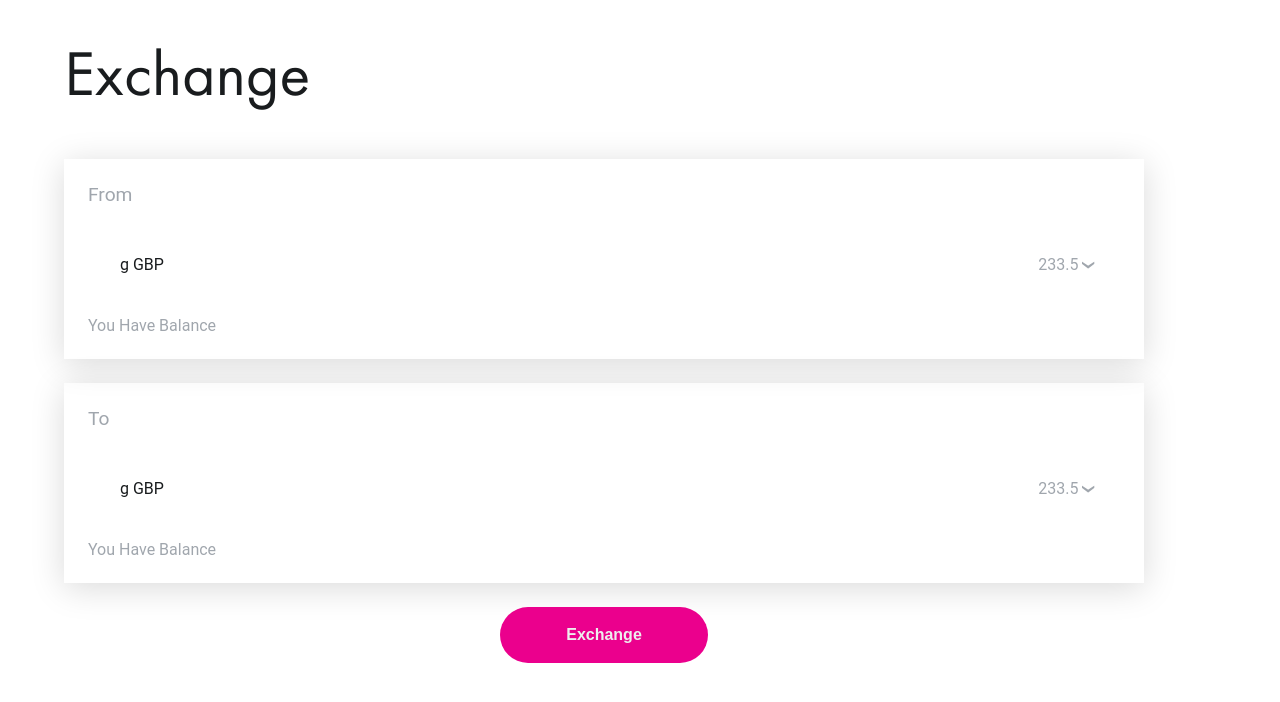
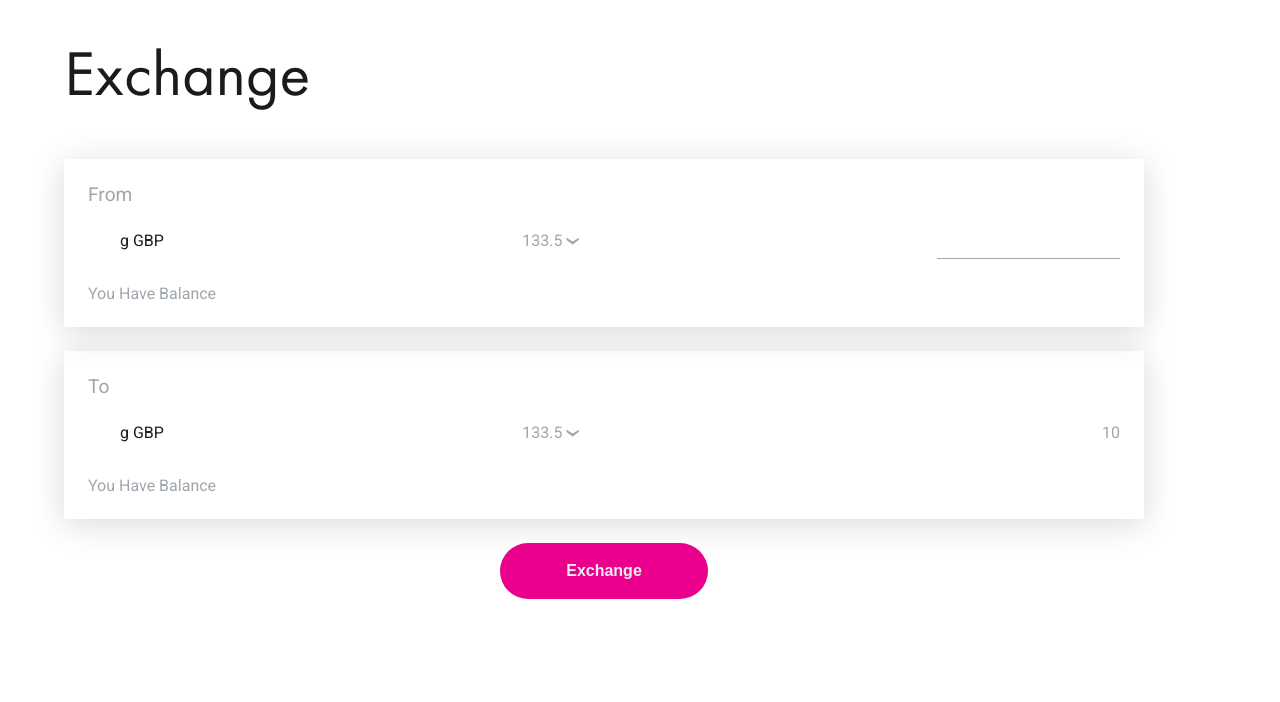
Before and after one commit to titovmx/exchange-widget, a React (Create React App) app: page / in a window 1280 px wide. Shown: the top 702 px of the page. Built offline with nearby package versions, Linux system fonts and the light colour scheme.

Commit message:
add input component, style improvements, connect store

```diff
--- a/package.json
+++ b/package.json
@@ -5,6 +5,7 @@
   "dependencies": {
     "react": "^16.5.2",
     "react-dom": "^16.5.2",
+    "react-redux": "^5.0.7",
     "react-scripts": "2.0.4",
     "redux": "^4.0.1",
     "redux-thunk": "^2.3.0"
--- a/src/App.js
+++ b/src/App.js
@@ -1,7 +1,9 @@
 import React, { Component } from 'react';
+import { Provider } from 'react-redux';
 
 import Header from './common/Header';
 import ExchangeWidget from './exchange/ExchangeWidget';
+import { store } from './store/configureStore';
 
 import './App.css';
 
@@ -10,7 +12,9 @@ class App extends Component {
     return (
       <div className="app">
         <Header title="Exchange" />
-        <ExchangeWidget />
+        <Provider store={store}>
+          <ExchangeWidget />
+        </Provider>
       </div>
     );
   }
--- a/src/actions/exchange.js
+++ b/src/actions/exchange.js
@@ -1,13 +1,16 @@
+export const SET_FROM = 'SET_FROM';
+export const SET_TO = 'SET_FROM';
+
 export function setFrom(wallet) {
   return {
-    type: 'SET_FROM',
+    type: SET_FROM,
     payload: wallet,
   };
 }
 
 export function setTo(wallet) {
   return {
-    type: 'SET_TO',
+    type: SET_TO,
     payload: wallet,
   };
 }
--- a/src/common/Dropdown.css
+++ b/src/common/Dropdown.css
@@ -14,7 +14,7 @@
 }
 
 .rvl-dropdown .rvl-dropdown-value {
-  padding: 1rem 2rem;
+  padding: 0.5rem 2rem;
   display: flex;
   flex-direction: row;
   align-items: center;
--- /dev/null
+++ b/src/common/Input.css
@@ -0,0 +1,12 @@
+.rvl-input > input {
+  padding: 0.5rem 0;
+  border: none;
+  border-bottom: 1px solid #a0a6ad;
+  font-size: 1rem;
+}
+
+.rvl-input > input:focus {
+  outline: none;
+  margin-top: 1px;
+  border-bottom: 2px solid #0075eb;
+}
--- /dev/null
+++ b/src/common/Input.js
@@ -0,0 +1,17 @@
+import React, { Component } from 'react';
+
+import './Input.css';
+
+class Input extends Component {
+  render() {
+    const className = `rvl-input`;
+
+    return (
+      <div className={className}>
+        <input type="text" />
+      </div>
+    );
+  }
+}
+
+export default Input;
--- a/src/exchange/AccountCard.css
+++ b/src/exchange/AccountCard.css
@@ -5,8 +5,10 @@
   text-align: start;
 }
 
-.account-card > .rvl-dropdown {
-  margin-top: 1em;
+.account-card .rvl-dropdown {
+  flex: 1 1;
+  max-width: 50%;
+  margin-right: 0.3rem;
 }
 
 .account-card > .rvl-label:last-child {
@@ -19,3 +21,10 @@
   flex-grow: 1;
   justify-content: space-between;
 }
+
+.account-card > div {
+  display: flex;
+  flex-direction: row;
+  align-items: center;
+  justify-content: space-between;
+}
--- a/src/exchange/AccountCard.js
+++ b/src/exchange/AccountCard.js
@@ -1,6 +1,7 @@
 import React, { Component } from 'react';
 
 import Dropdown from '../common/Dropdown';
+import Input from '../common/Input';
 import Label from '../common/Label';
 
 import './AccountCard.css';
@@ -11,7 +12,7 @@ class AccountCard extends Component {
       {
         icon: 'g',
         shortName: 'GBP',
-        balance: 233.5,
+        balance: 133.5,
       },
       {
         icon: '$',
@@ -38,15 +39,20 @@ class AccountCard extends Component {
       </div>
     );
 
+    const amount = direction === 'from' ? <Input /> : <Label caption={'10'} />;
+
     return (
       <div className="account-card">
         <Label caption={direction} size="middle" />
+        <div>
           <Dropdown
             options={this.state.accounts}
             value={this.state.accounts[0]}
             optionTemplate={dropdownOptionTemplate}
             onSelect={this.selectAccount}
           />
+          {amount}
+        </div>
         <Label caption="You have balance" />
       </div>
     );
--- a/src/exchange/ExchangeWidget.js
+++ b/src/exchange/ExchangeWidget.js
@@ -1,4 +1,5 @@
 import React, { Component } from 'react';
+import { connect } from 'react-redux';
 
 import AccountCard from './AccountCard';
 import Button from '../common/Button';
@@ -17,4 +18,9 @@ class ExchangeWidget extends Component {
   }
 }
 
-export default ExchangeWidget;
+const mapStateToProps = store => ({
+  account: store.account,
+  exchange: store.exchange,
+});
+
+export default connect(mapStateToProps)(ExchangeWidget);
--- a/src/index.css
+++ b/src/index.css
@@ -1,3 +1,5 @@
+@import url('https://fonts.googleapis.com/css?family=Roboto');
+
 @font-face {
   font-family: 'Futura';
   src: url('assets/fonts/FuturaBookC.eot'), url('assets/fonts/FuturaBookC.ttf'),
@@ -14,12 +16,12 @@ body {
   -moz-osx-font-smoothing: grayscale;
 }
 
-code {
-  font-family: source-code-pro, Menlo, Monaco, Consolas, 'Courier New', monospace;
-}
-
 h1 {
   font-size: 4rem;
   font-weight: 400;
   font-family: Futura New, Futura, Avenir, sans-serif;
 }
+
+input {
+  font-family: Roboto, -apple-system, Helvetica Neue, Helvetica, Segoe UI, Arial, sans-serif;
+}
--- a/src/reducers/exchange.js
+++ b/src/reducers/exchange.js
@@ -1,3 +1,5 @@
+import { SET_FROM, SET_TO } from '../actions/exchange';
+
 const initialState = {
   rates: [],
   from: null,
@@ -6,9 +8,9 @@ const initialState = {
 
 export function exchangeReducer(state = initialState, action) {
   switch (action.type) {
-    case 'SET_FROM':
+    case SET_FROM:
       return { ...state, from: action.payload };
-    case 'SET_TO':
+    case SET_TO:
       return { ...state, to: action.payload };
     default:
       return state;
--- a/src/store/configureStore.js
+++ b/src/store/configureStore.js
@@ -1,5 +1,6 @@
-import { createStore } from 'redux';
+import { createStore, applyMiddleware } from 'redux';
+import thunk from 'redux-thunk';
 
 import { rootReducer } from '../reducers';
 
-export const store = createStore(rootReducer);
+export const store = createStore(rootReducer, applyMiddleware(thunk));
```
Also changed, not shown: 1 other file (tests, documents, lock files or other folders). Lines whose indentation alone changed are shown as unchanged.
